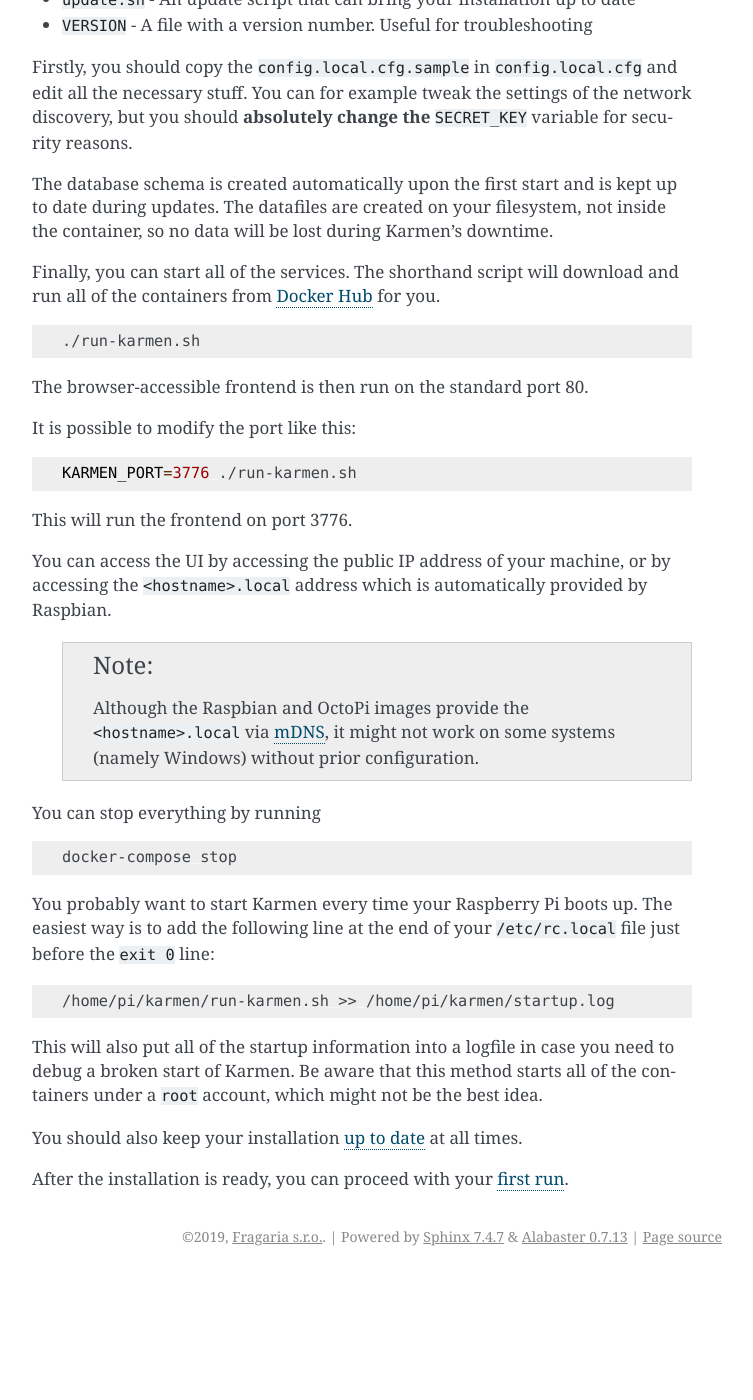
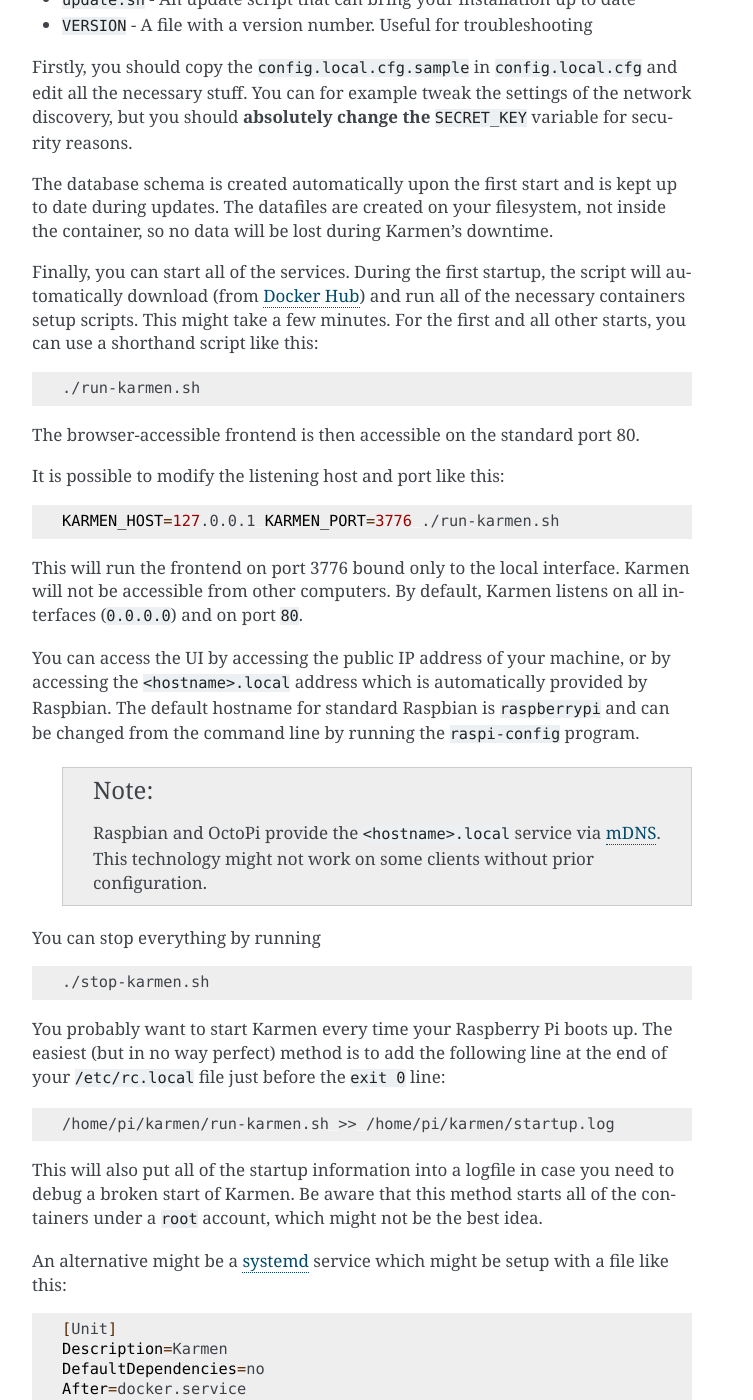
Before and after one commit to fragaria/karmen, a Sphinx documentation site: the page built from docs/source/installation.rst, in a window 1280 px wide and 1400 px high, scrolled down 1605 px. Shown: the whole window, without its empty margins (388-1141 px from the left). Built offline with Sphinx 7.4.7, drawn with Linux system fonts in a browser that asks for light colours; before the commit the page ends 2881 px from its top, so only the background shows below that; some of the changed text lies outside the part shown.

Commit message:
docs: Documents latest features

```diff
--- a/docs/source/faq.rst
+++ b/docs/source/faq.rst
@@ -21,4 +21,4 @@ How can I add a password protected Octoprint?
 
 Octoprint's protected instances can be communicated with by using an
 `API key <http://docs.octoprint.org/en/master/api/general.html#authorization>`_
-that you can add to each printer in Karmen.
+that you can add to each printer on its settings screen.
--- a/docs/source/firstrun.rst
+++ b/docs/source/firstrun.rst
@@ -25,7 +25,7 @@ Administrators can manage printers and users. Common users can use all of the pr
 access the shared gcode library.
 
 Upon installation, there is an administrator account ready with username **karmen** and
-password *karmen3D* for you. THe application will prompt you to change the password upon
+password *karmen3D* for you. The application will prompt you to change the password upon
 the first login. So make sure that you log in right after the installation is complete
 so nobody else can hijack the installation from you.
 
@@ -60,3 +60,7 @@ like this:
 .. note::
   The tokens are signed by the application and if you change the ``SECRET_KEY`` value in your
   configuration, they will stop working altogether.
+
+If you need to automate some administrative tasks, you should be successful if you copy your active
+session token (after you are prompted for password) from the browser's local storage. Such token has
+will expire in a few minutes, though, so you have to be quick.
--- a/docs/source/installation.rst
+++ b/docs/source/installation.rst
@@ -82,40 +82,45 @@ should **absolutely change the** ``SECRET_KEY`` variable for security reasons.
 The database schema is created automatically upon the first start and is kept up to date during updates.
 The datafiles are created on your filesystem, not inside the container, so no data will be lost during Karmen's downtime.
 
-Finally, you can start all of the services. The shorthand script will download and run all of the
-containers from `Docker Hub <https://hub.docker.com/search?q=fragaria%2Fkarmen&type=image>`_ for you.
+Finally, you can start all of the services. During the first startup, the script will automatically
+download (from `Docker Hub <https://hub.docker.com/search?q=fragaria%2Fkarmen&type=image>`_) and run
+all of the necessary containers setup scripts. This might take a few minutes. For the first and
+all other starts, you can use a shorthand script like this:
 
 .. code-block:: sh
 
    ./run-karmen.sh
 
-The browser-accessible frontend is then run on the standard port 80.
+The browser-accessible frontend is then accessible on the standard port 80.
 
-It is possible to modify the port like this:
+It is possible to modify the listening host and port like this:
 
 .. code-block:: sh
 
-   KARMEN_PORT=3776 ./run-karmen.sh
+   KARMEN_HOST=127.0.0.1 KARMEN_PORT=3776 ./run-karmen.sh
 
-This will run the frontend on port 3776.
+This will run the frontend on port 3776 bound only to the local interface. Karmen will not be accessible from other computers.
+By default, Karmen listens on all interfaces (``0.0.0.0``) and on port ``80``.
 
 You can access the UI by accessing the public IP address of your machine, or by accessing the
-``<hostname>.local`` address which is automatically provided by Raspbian.
+``<hostname>.local`` address which is automatically provided by Raspbian. The default hostname
+for standard Raspbian is ``raspberrypi`` and can be changed from the command line by running the
+``raspi-config`` program.
 
   .. note::
-    Although the Raspbian and OctoPi images provide the ``<hostname>.local`` via
-    `mDNS <https://en.wikipedia.org/wiki/Multicast_DNS>`_, it might not work on some systems (namely Windows)
-    without prior configuration.
+    Raspbian and OctoPi provide the ``<hostname>.local`` service via
+    `mDNS <https://en.wikipedia.org/wiki/Multicast_DNS>`_. This technology might not work on some
+    clients without prior configuration.
 
 
 You can stop everything by running
 
 .. code-block:: sh
 
-   docker-compose stop
+   ./stop-karmen.sh
 
 
-You probably want to start Karmen every time your Raspberry Pi boots up. The easiest way
+You probably want to start Karmen every time your Raspberry Pi boots up. The easiest (but in no way perfect) method
 is to add the following line at the end of your ``/etc/rc.local`` file just before the ``exit 0`` line:
 
 .. code-block:: sh
@@ -125,6 +130,28 @@ is to add the following line at the end of your ``/etc/rc.local`` file just befo
 This will also put all of the startup information into a logfile in case you need to debug a broken start of Karmen.
 Be aware that this method starts all of the containers under a ``root`` account, which might not be the best idea.
 
+An alternative might be a `systemd <https://www.linode.com/docs/quick-answers/linux/start-service-at-boot/>`_ service
+which might be setup with a file like this:
+
+.. code-block:: sh
+
+  [Unit]
+  Description=Karmen
+  DefaultDependencies=no
+  After=docker.service
+
+  [Service]
+  User=pi
+  Group=users
+  ExecStart=/usr/bin/karmen
+  RemainAfterExit=yes
+  ExecStop=/usr/bin/karmen-stop
+
+  [Install]
+  WantedBy=multi-user.target
+
+The ``/usr/bin/`` scripts are just links to the aforementioned ``run-karmen.sh`` and ``stop-karmen.sh`` scripts.
+
 You should also keep your installation :ref:`up to date <updating>` at all times.
 
 After the installation is ready, you can proceed with your :ref:`first run <firstrun>`.
```
Also changed, not shown: other parts of docs/source/faq.rst (+2 -2 lines), 2 other files.
